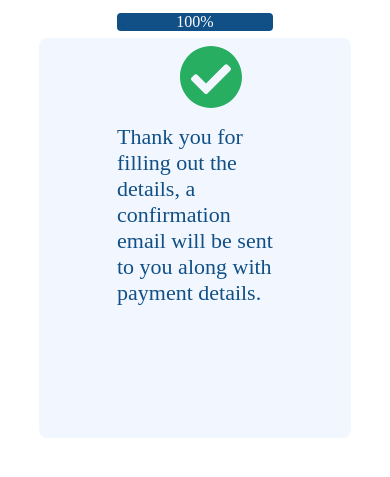
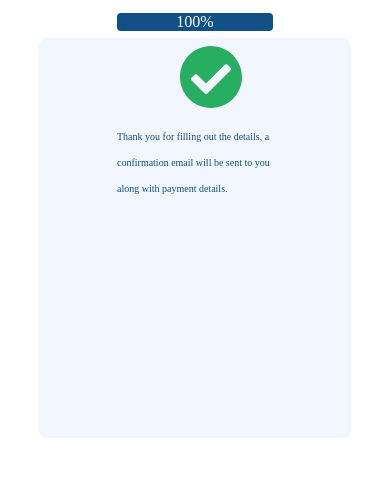
Before and after one commit to MayankKunal/Confirmation-Page, a plain HTML site: page index.html in a window 390 px wide. Shown: the part 119-596 px from the top of the page. Drawn offline with Linux system fonts and the light colour scheme.

Commit message:
Update style.css

```diff
--- a/style.css
+++ b/style.css
@@ -107,3 +107,9 @@ margin-left: 25%;
 margin-top: 5%;
 
 }
+@media only screen and (max-width: 600px) {
+
+    .detail p{
+        font-size: 10px;
+    }
+  }
```
